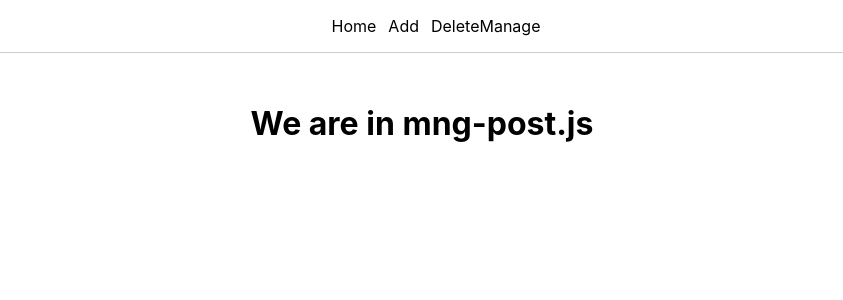
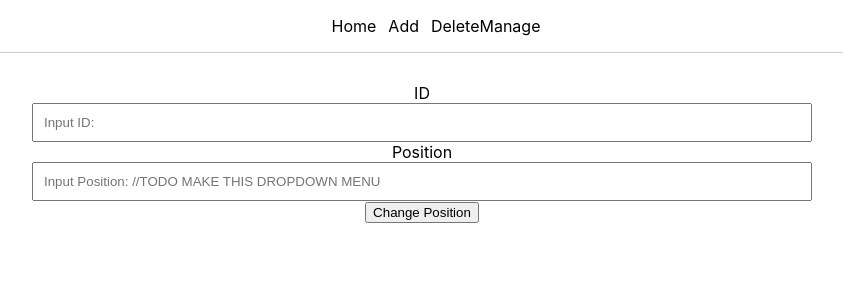
Before and after one commit to MinhNguyen4958/Shelter-System-v2, a Next.js app in the folder shelter-system/: page /mng-post in a window 1280 px wide. Shown: the top 300 px of the page, without its empty margins (218-1061 px from the left). Built offline with nearby package versions, Linux system fonts and the light colour scheme.

Commit message:
Formatted manage staff

```diff
--- a/shelter-system/pages/mng-post.js
+++ b/shelter-system/pages/mng-post.js
@@ -5,8 +5,8 @@ import styles from '../styles/Home.module.css';
 
 // A post form that will add a new post
 export default function AddPost() {
-    const [title, setTitle] = useState('');
-    const [content, setContent] = useState('');
+    const [ID, setID] = useState('');
+    const [position, setPosition] = useState('');
     const [error, setError] = useState('');
     const [message, setMessage] = useState('');
 
@@ -18,7 +18,7 @@ export default function AddPost() {
         setMessage('');
 
         // Check the fields
-        if (!title || !content)
+        if (!position || !ID)
         {
             return setError('All fields are required');
         }
@@ -28,7 +28,41 @@ export default function AddPost() {
             <div>
                 <Nav />
                 <div className={styles.container}>
-                    <h1>We are in mng-post.js</h1>
+                    <form onSubmit={handlePost} className={styles.form}>
+                        {error ? (
+                            <div className={styles.formItem}>
+                                <h3 className={styles.error}>{error}</h3>
+                            </div>
+                        ) : null}
+                        {message ? (
+                            <div className={styles.formItem}>
+                                <h3 className={styles.message}>{message}</h3>
+                            </div>
+                        ) : null}
+                        <div className={styles.formItem}>
+                            <label>ID</label>
+                            <input
+                                type="text"
+                                ID="ID"
+                                onChange={(e) => setID(e.target.value)}
+                                value={ID}
+                                placeholder="Input ID:"
+                                />
+                        </div>
+                        <div className={styles.formItem}>
+                            <label>Position</label>
+                            <input
+                                type="text"
+                                position="position"
+                                onChange={(e) => setPosition(e.target.value)}
+                                value={position}
+                                placeholder="Input Position: //TODO MAKE THIS DROPDOWN MENU"
+                                />
+                        </div>
+                        <div className={styles.formItem}>
+                            <button type="submit">Change Position</button>
+                        </div>
+                    </form>
                 </div>
             </div>
     );
```
